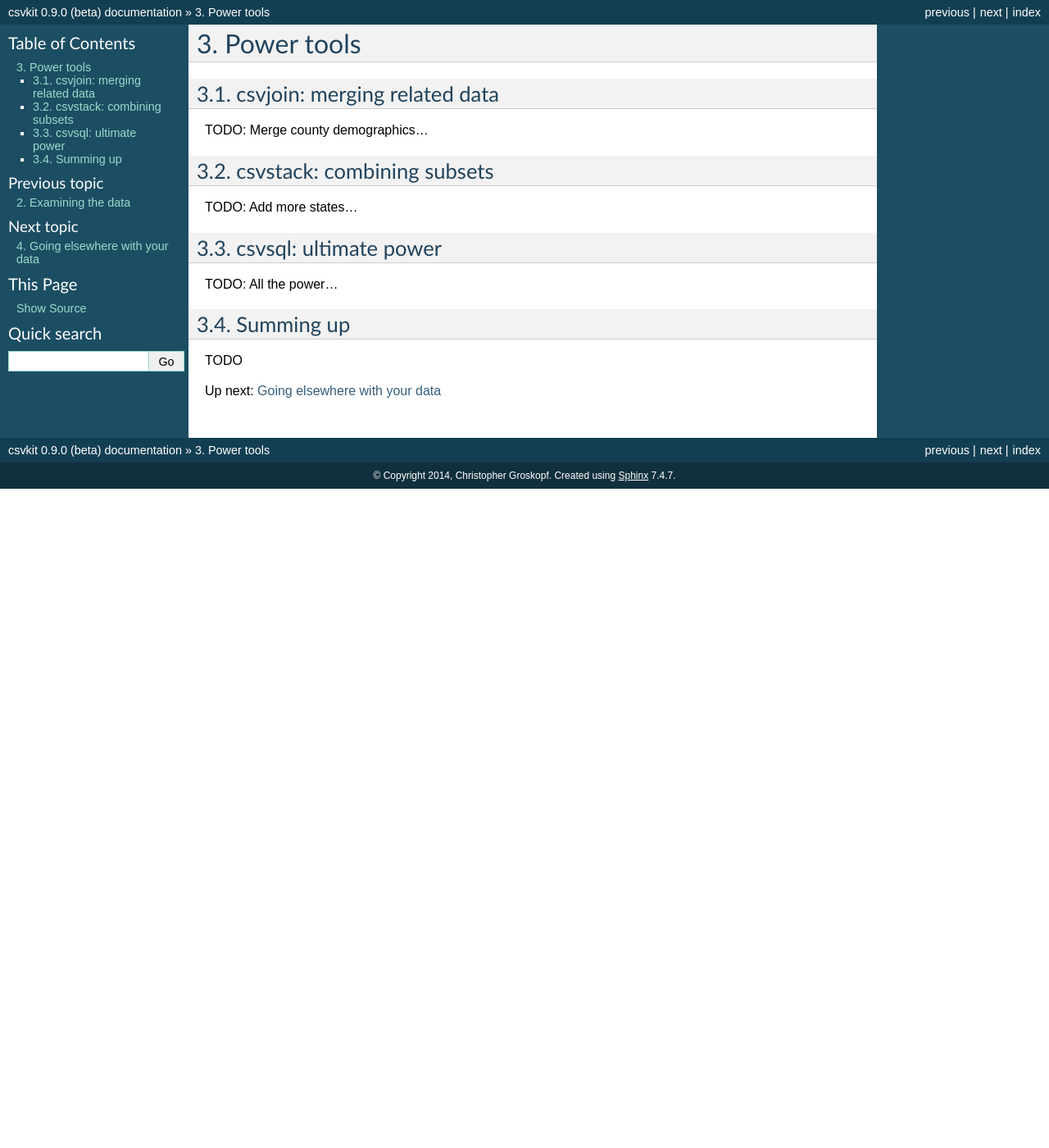
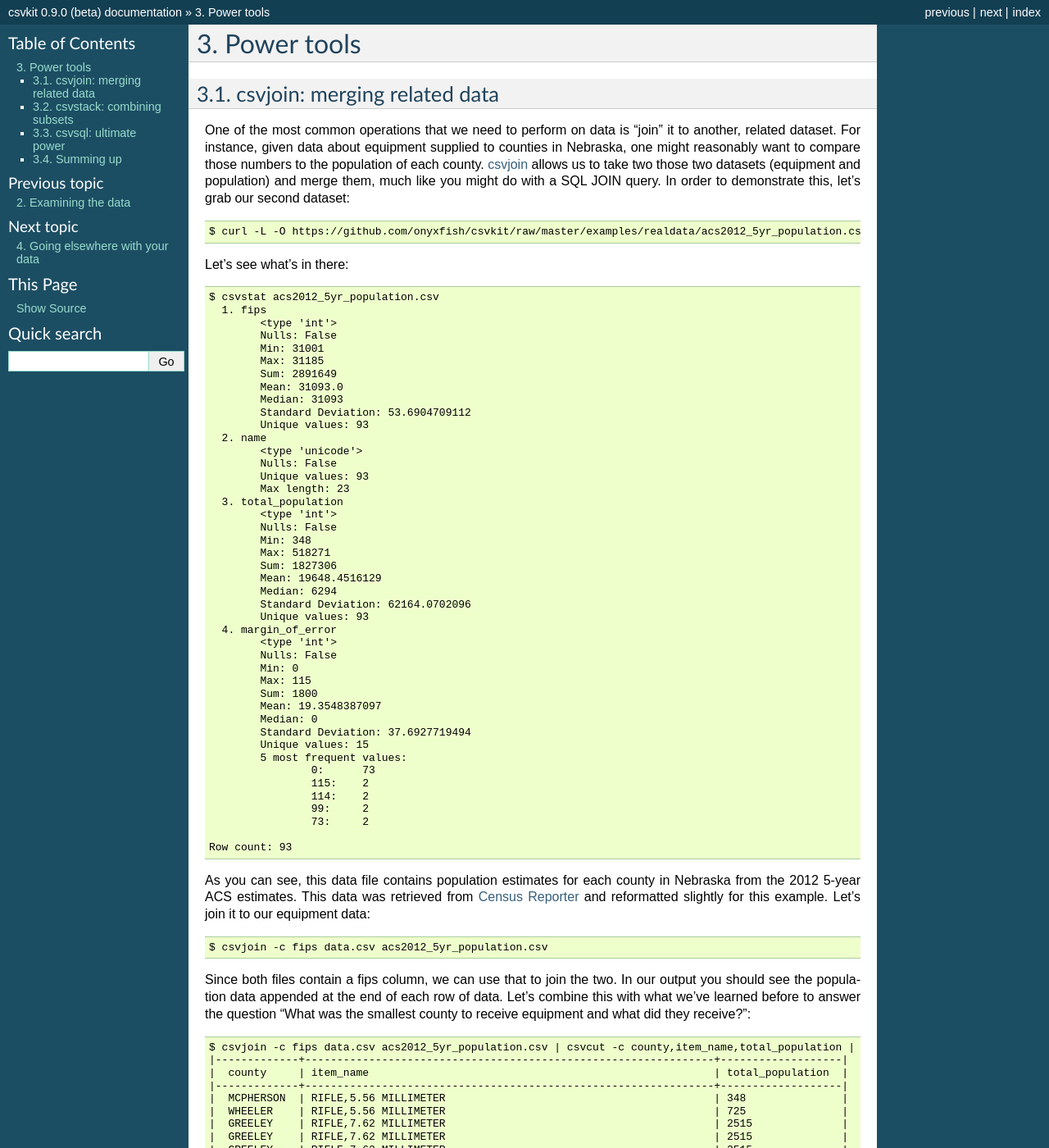
Before and after one commit to wireservice/csvkit, a Sphinx documentation site: the page built from docs/tutorial/3_power_tools.rst, in a window 1280 px wide and 1400 px high. Shown: the whole window at 82% size. Built offline with Sphinx 7.4.7, drawn with Linux system fonts in a browser that asks for light colours; some of the changed text lies outside the part shown.

Commit message:
csvjoin tutorial + bug fix.

```diff
--- a/docs/tutorial/3_power_tools.rst
+++ b/docs/tutorial/3_power_tools.rst
@@ -5,7 +5,76 @@
 csvjoin: merging related data
 =============================
 
-TODO: Merge county demographics...
+One of the most common operations that we need to perform on data is "join" it to another, related dataset. For instance, given data about equipment supplied to counties in Nebraska, one might reasonably want to compare those numbers to the population of each county. :doc:`/scripts/csvjoin` allows us to take two those two datasets (equipment and population) and merge them, much like you might do with a SQL JOIN query. In order to demonstrate this, let's grab our second dataset::
+
+    $ curl -L -O https://github.com/onyxfish/csvkit/raw/master/examples/realdata/acs2012_5yr_population.csv
+
+Let's see what's in there::
+
+    $ csvstat acs2012_5yr_population.csv
+      1. fips
+            <type 'int'>
+            Nulls: False
+            Min: 31001
+            Max: 31185
+            Sum: 2891649
+            Mean: 31093.0
+            Median: 31093
+            Standard Deviation: 53.6904709112
+            Unique values: 93
+      2. name
+            <type 'unicode'>
+            Nulls: False
+            Unique values: 93
+            Max length: 23
+      3. total_population
+            <type 'int'>
+            Nulls: False
+            Min: 348
+            Max: 518271
+            Sum: 1827306
+            Mean: 19648.4516129
+            Median: 6294
+            Standard Deviation: 62164.0702096
+            Unique values: 93
+      4. margin_of_error
+            <type 'int'>
+            Nulls: False
+            Min: 0
+            Max: 115
+            Sum: 1800
+            Mean: 19.3548387097
+            Median: 0
+            Standard Deviation: 37.6927719494
+            Unique values: 15
+            5 most frequent values:
+                    0:      73
+                    115:    2
+                    114:    2
+                    99:     2
+                    73:     2
+
+    Row count: 93
+
+As you can see, this data file contains population estimates for each county in Nebraska from the 2012 5-year ACS estimates. This data was retrieved from `Census Reporter <http://censusreporter.org/>`_ and reformatted slightly for this example. Let's join it to our equipment data::
+
+    $ csvjoin -c fips data.csv acs2012_5yr_population.csv
+
+Since both files contain a fips column, we can use that to join the two. In our output you should see the population data appended at the end of each row of data. Let's combine this with what we've learned before to answer the question "What was the smallest county to receive equipment and what did they receive?"::
+
+    $ csvjoin -c fips data.csv acs2012_5yr_population.csv | csvcut -c county,item_name,total_population | csvsort -c total_population | csvlook | head
+    |-------------+----------------------------------------------------------------+-------------------|
+    |  county     | item_name                                                      | total_population  |
+    |-------------+----------------------------------------------------------------+-------------------|
+    |  MCPHERSON  | RIFLE,5.56 MILLIMETER                                          | 348               |
+    |  WHEELER    | RIFLE,5.56 MILLIMETER                                          | 725               |
+    |  GREELEY    | RIFLE,7.62 MILLIMETER                                          | 2515              |
+    |  GREELEY    | RIFLE,7.62 MILLIMETER                                          | 2515              |
+    |  GREELEY    | RIFLE,7.62 MILLIMETER                                          | 2515              |
+    |  NANCE      | RIFLE,5.56 MILLIMETER                                          | 3730              |
+    |  NANCE      | RIFLE,7.62 MILLIMETER                                          | 3730              |
+
+Two counties with fewer than one-thousand residents, we're the recipients of 5.56 millimeter assault rifles.
 
 csvstack: combining subsets
 ===========================
```
Also changed, not shown: 6 other files.
